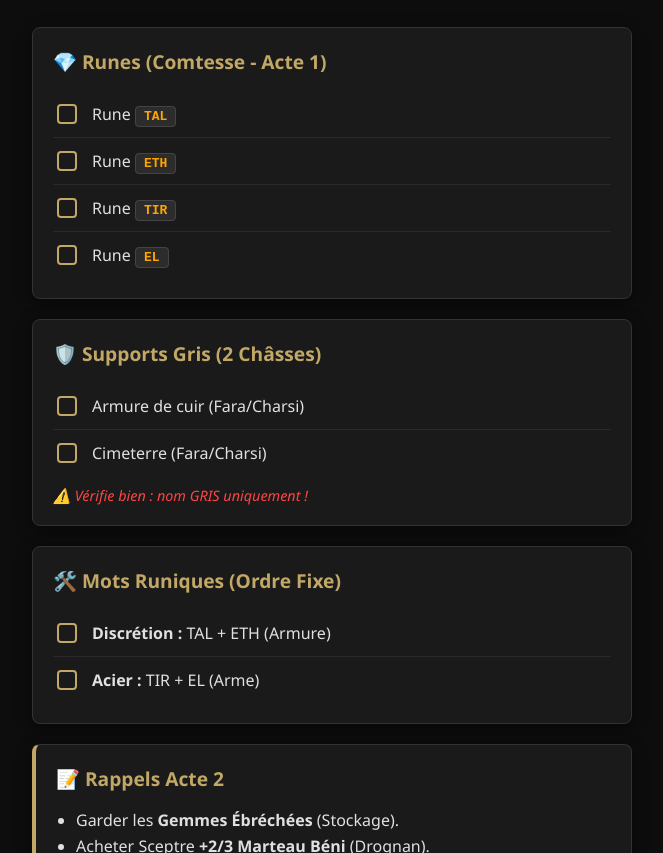
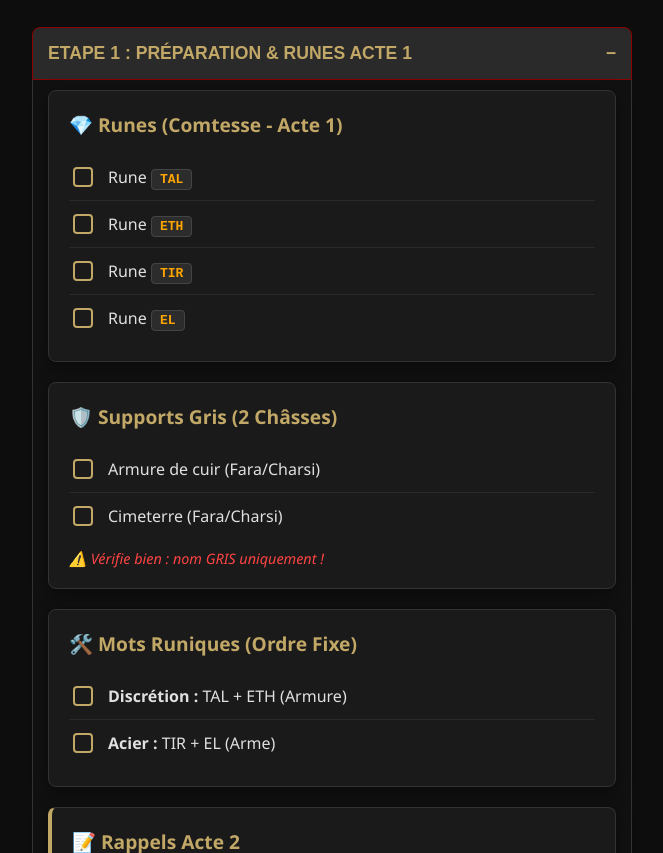
Before and after one commit to code-devweb/d2r, a plain HTML site: page index.html in a window 1280 px wide. Shown: the part 99-952 px from the top of the page, without its empty margins (308-971 px from the left). Drawn offline with Linux system fonts and the light colour scheme.

Commit message:
update in etape

```diff
--- a/index.html
+++ b/index.html
@@ -10,6 +10,10 @@
 
 <div class="container">
     <h1>⚔️ Paladin Leveling</h1>
+
+    <div class="step-container">
+        <button class="step-header active">ETAPE 1 : Préparation & Runes Acte 1</button>
+        <div class="step-content" style="display: block;">
 
             <div class="section">
                 <h2>💎 Runes (Comtesse - Acte 1)</h2>
@@ -41,10 +45,31 @@
             <div class="section recall">
                 <h2>📝 Rappels Acte 2</h2>
                 <ul>
-            <li>Garder les <b>Gemmes Ébréchées</b> (Stockage).</li>
-            <li>Acheter Sceptre <b>+2/3 Marteau Béni</b> (Drognan).</li>
+                    <li>Garder les <b>Gemmes Ébréchées</b>.</li>
+                    <li>Acheter Sceptre <b>+2/3 Marteau Béni</b>.</li>
                     <li>Recruter Mercenaire <b>Prière</b> (Greiz).</li>
                 </ul>
+            </div>
+
+        </div>
+    </div>
+
+    <div class="step-container">
+        <button class="step-header">ETAPE 2 : Le passage aux Marteaux (Niveau 18+)</button>
+        <div class="step-content">
+            <div class="section">
+                <p style="text-align:center; color:#666;">Contenu à venir : Respec Akara & Cube Horadrique.</p>
+            </div>
+        </div>
+    </div>
+
+    <div class="step-container">
+        <button class="step-header">ETAPE 3 : Le Cauchemar & Mot Runique "Spirit"</button>
+        <div class="step-content">
+            <div class="section">
+                <p style="text-align:center; color:#666;">Contenu à venir : Farm de la base d'épée 4 trous.</p>
+            </div>
+        </div>
     </div>
 
     <div class="footer">
--- a/script.js
+++ b/script.js
@@ -1,22 +1,33 @@
 document.addEventListener('DOMContentLoaded', () => {
+    // 1. Gestion des accordéons
+    const acc = document.getElementsByClassName("step-header");
+    for (let i = 0; i < acc.length; i++) {
+        acc[i].addEventListener("click", function() {
+            this.classList.toggle("active");
+            const panel = this.nextElementSibling;
+            if (panel.style.display === "block") {
+                panel.style.display = "none";
+            } else {
+                panel.style.display = "block";
+            }
+        });
+    }
+
+    // 2. Gestion des cases à cocher (LocalStorage)
     const checkboxes = document.querySelectorAll('input[type="checkbox"]');
-
     checkboxes.forEach((cb, index) => {
-        // Charger l'état sauvegardé depuis le stockage local du navigateur
         const state = localStorage.getItem('d2r-task-' + index);
         if (state === 'true') {
             cb.checked = true;
             cb.parentElement.classList.add('done');
         }
 
-        // Écouter les clics
         cb.addEventListener('change', () => {
             if (cb.checked) {
                 cb.parentElement.classList.add('done');
             } else {
                 cb.parentElement.classList.remove('done');
             }
-            // Sauvegarder l'état
             localStorage.setItem('d2r-task-' + index, cb.checked);
         });
     });
--- a/style.css
+++ b/style.css
@@ -128,3 +128,55 @@ ul { padding-left: 20px; line-height: 1.6; }
     color: #555;
     margin-top: 20px;
 }
+
+.step-container {
+    margin-bottom: 10px;
+    width: 100%;
+}
+
+.step-header {
+    background-color: #222;
+    color: var(--accent-gold);
+    cursor: pointer;
+    padding: 15px;
+    width: 100%;
+    border: 1px solid var(--border-color);
+    text-align: left;
+    outline: none;
+    font-size: 1.1rem;
+    font-weight: bold;
+    border-radius: 8px;
+    transition: 0.3s;
+    text-transform: uppercase;
+    display: flex;
+    justify-content: space-between;
+    align-items: center;
+}
+
+.step-header:after {
+    content: '\002B'; /* Signe Plus */
+    color: var(--accent-gold);
+    font-weight: bold;
+    margin-left: 5px;
+}
+
+.step-header.active:after {
+    content: "\2212"; /* Signe Moins */
+}
+
+.step-header.active {
+    border-bottom-left-radius: 0;
+    border-bottom-right-radius: 0;
+    background-color: #2a2a2a;
+    border-color: var(--accent-red);
+}
+
+.step-content {
+    padding: 10px 15px;
+    display: none;
+    background-color: #111;
+    border: 1px solid var(--border-color);
+    border-top: none;
+    border-bottom-left-radius: 8px;
+    border-bottom-right-radius: 8px;
+}
```
Lines whose indentation alone changed are shown as unchanged.
